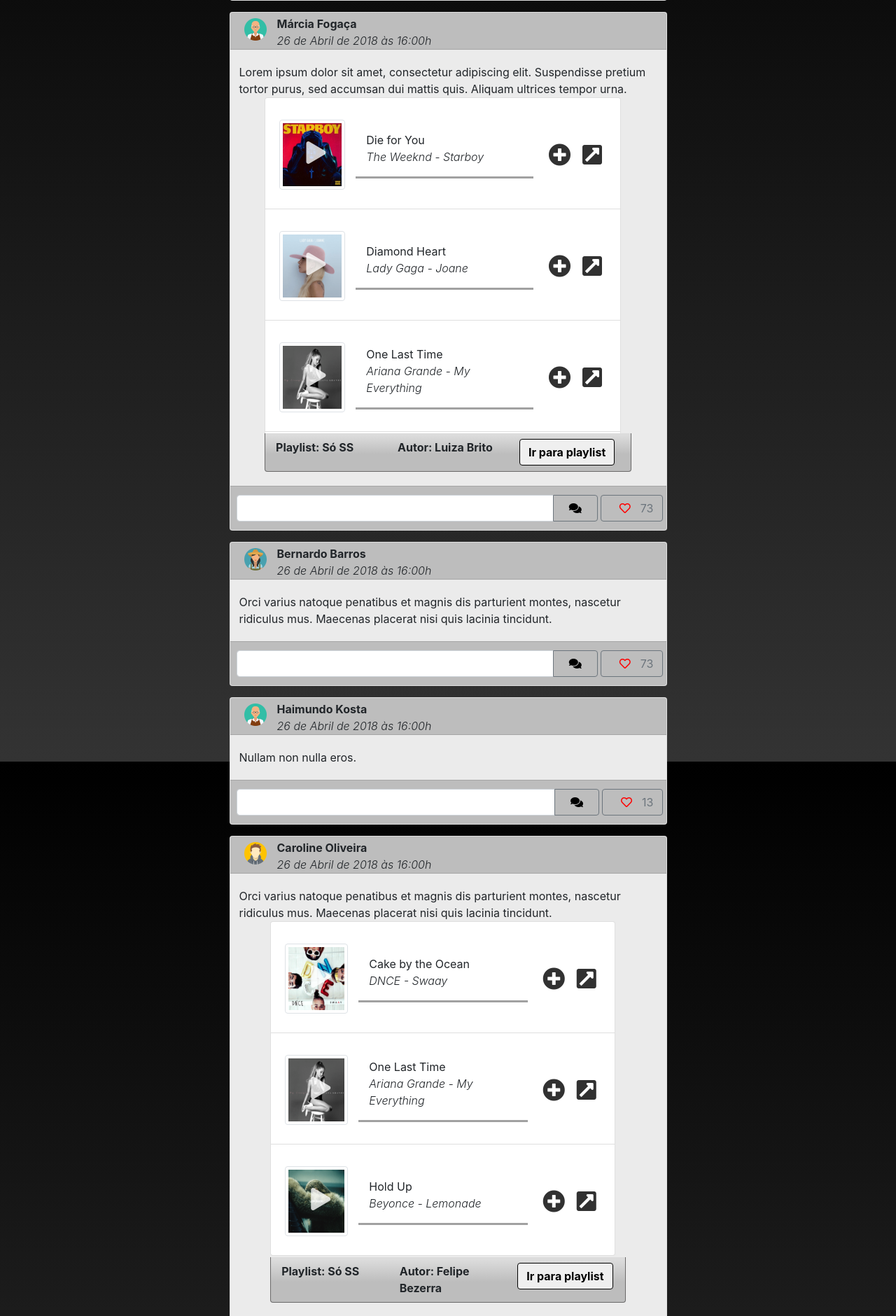
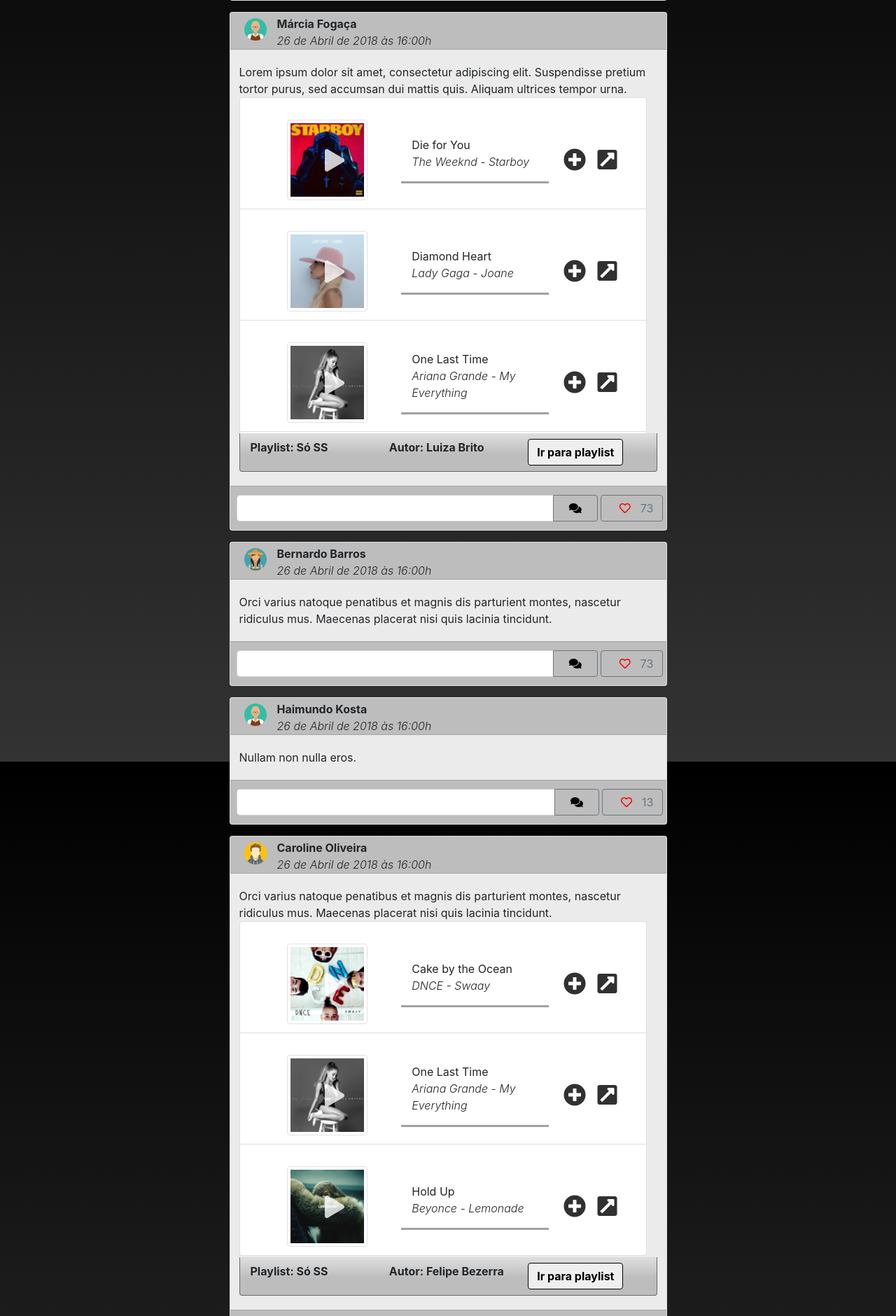
Before and after one commit to guilherme1guy/IHC20182, a Django app: page /dashboard/ in a window 1280 px wide. Shown: the part 1784-3664 px from the top of the page at 70% size. Run offline with Django 3.2, Linux system fonts and the light colour scheme; some libraries are stand-ins or nearby versions.

Commit message:
Improving alignements

```diff
--- a/dashboard/static/dashboard/css/feed.css
+++ b/dashboard/static/dashboard/css/feed.css
@@ -2,11 +2,6 @@
 
     width: 32px;
     height: 32px;
-}
-
-.album-img{
-    width: 100%;
-    height: 100%;
 }
 
 .album-info{
@@ -34,8 +29,9 @@
 
 .small-play-button{
     position: absolute;
-    top: 35%;
-    left: 35%;
+    top: 50%;
+    left: 50%;
+    transform: translate(-50%, -50%);
     color: #ffffffca;
 }
 
@@ -61,17 +57,20 @@
 
 .list-group{
     height: 30rem;
+
     overflow:scroll;
     overflow-x: hidden;
 }
 
 .playlist-item{
     height: 10rem;
+
 }
 
 .img-playlist{
-  height: 100px;
-  width: 100px;
+  height: auto;
+  min-width: 10%;
+  max-width: 50%
 
 }
 
--- a/dashboard/templates/dashboard/music_content.html
+++ b/dashboard/templates/dashboard/music_content.html
@@ -6,7 +6,7 @@
             <img class="img-fluid img-thumbnail" src={{content_piece.music.music_image_link}}>
         </a>
 
-        <div class=" col">
+        <div class="col">
             {{content_piece.music.music_name}}
             <br>
             <p class="font-weight-light font-italic border-bottom album-info">
--- a/dashboard/templates/dashboard/playlist_content.html
+++ b/dashboard/templates/dashboard/playlist_content.html
@@ -1,16 +1,20 @@
 
 <div class="row justify-content-center">
-    <div class="col-auto">
+    <div class="col mx-2">
     <div class="row">
         <ul class="list-group col pb-0 mb-0">
 
             {% for music_playlist in content_piece.playlist %}
             <li class="list-group-item playlist-item">
 
-                <div class="row justify-content-between pt-1 align-items-center music-item">
-                    <a class="col-3 album-img" href="" onclick=abc(this) class="slider_info">
+                <div class="row mx-0 px-0 pt-1 music-item justify-content-between align-items-center">
+                    <a class="col" href="" onclick=abc(this) class="slider_info">
+                        <div class="row justify-content-center">
+                        <div class="col-auto">
                         <i class="fas fa-play fa-2x small-play-button"></i>
                         <img class="img-thumbnail img-playlist" src={{music_playlist.music_image_link}}>
+                        </div>
+                        </div>
                     </a>
 
                     <div class="col album-info border-bottom">
```
Also changed, not shown: dashboard/templates/dashboard/content_piece.html (indentation only).
